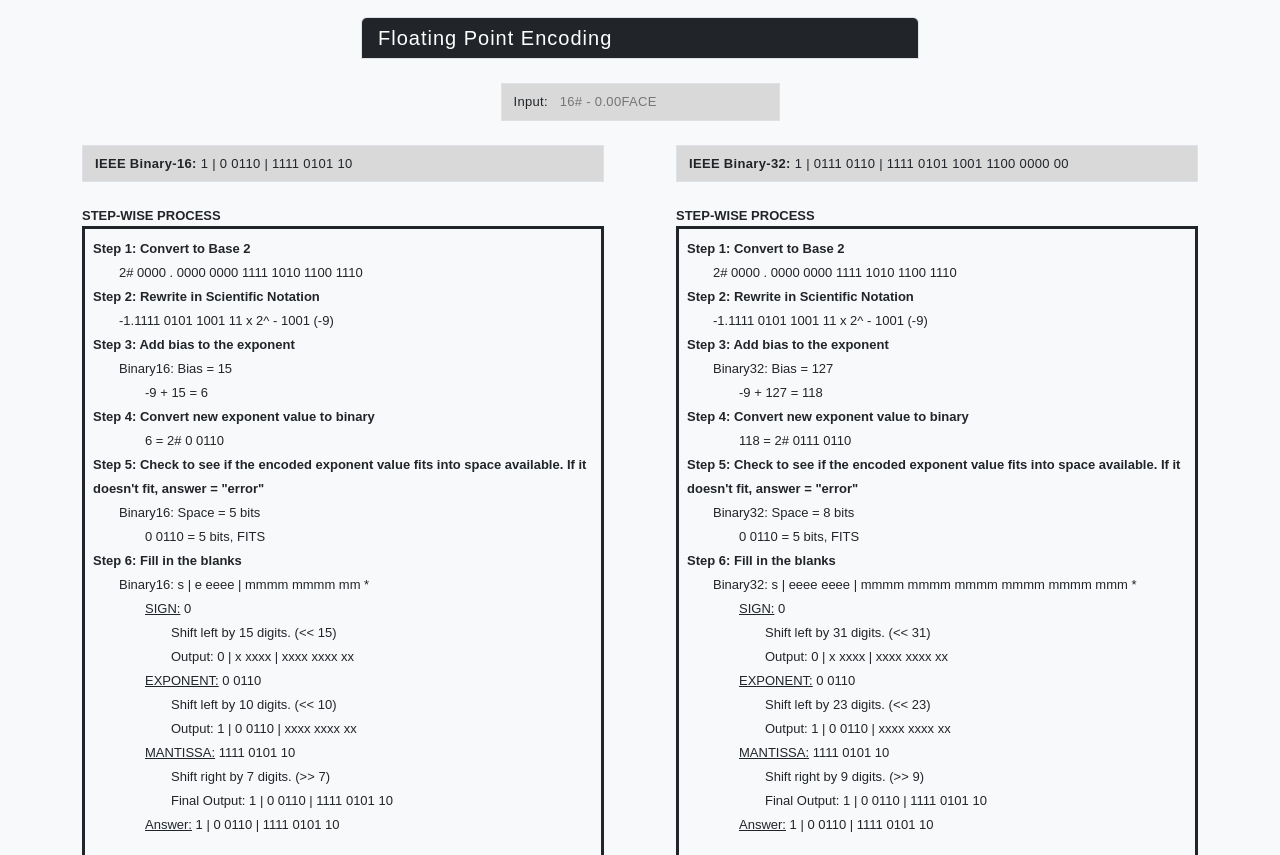
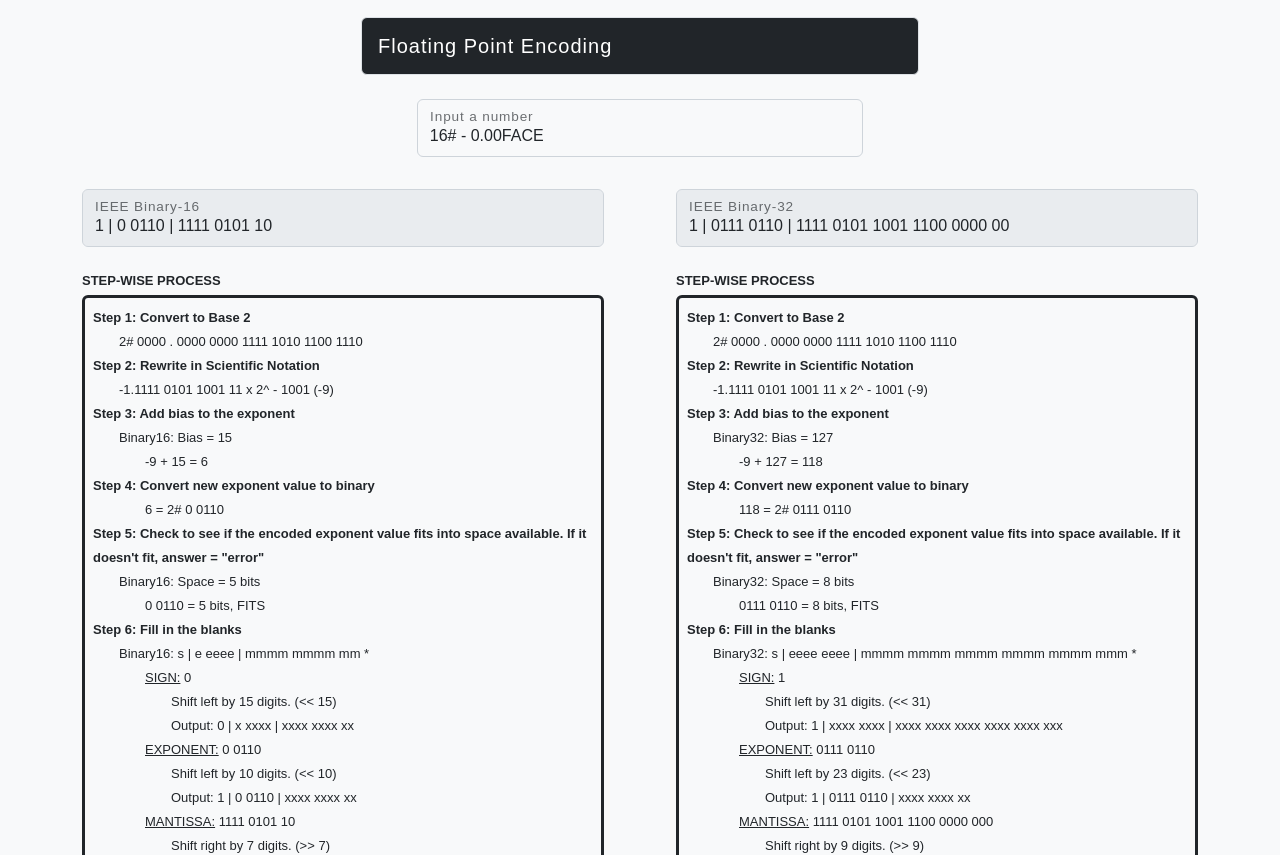
Before and after one commit to smf-steve/integers-conversion-encoding, a plain HTML site: page floating-points.html in a window 1280 px wide. Shown: the part 91-946 px from the top of the page. Drawn offline with nearby package versions, Linux system fonts and the light colour scheme; a web font is replaced by a local one.

Commit message:
changed outputs for floating point

```diff
--- a/floating-points.html
+++ b/floating-points.html
@@ -89,26 +89,27 @@
         </nav>
         <section>
             <div class="container bg-light mt-5">
-                <div class="border mx-auto mt-3 bg-dark text-white rounded-top w-50">
+                <div class="border mx-auto mt-3 py-2 bg-dark text-white rounded w-50">
                     <h5 class="px-3 pt-2"> Floating Point Encoding <h5>
                 </div>
 
-                <div class="container border grey-bg mt-4 w-25">
-                    <div class="row">
-                        <p class="mb-0 spacing py-2 col-2">Input:</p>
-                        <input class="col grey-bg no-border spacing" id="inp" placeholder="16# - 0.00FACE" oninput="floatConvert()">
+                <form class="input" onsubmit="return false">
+                    <div class="form-floating mb-3 mt-4 ml-auto gx-1">
+                        <input type="text" id="inp" class="form-control bg-light" placeholder="16# - 0.00FACE" value="16# - 0.00FACE" oninput="floatConvert()">
+                        <label for="floatingInputVal">Input a number</label>
                     </div>
-                </div>
+                </form>
 
-                <div class="row gap-5 mt-4 mb-5">
+                <div class="row gap-5 mt-2 mb-5">
                     <div class="col-sm">
-                        <div class="container border grey-bg">
-                            <p class="mb-0 spacing py-2"><strong>IEEE Binary-16: </strong><span id="B16">1 | 0 0110 | 1111 0101 10</span></p>
+                        <div class="form-floating mb-3 mt-3 ml-auto gx-1 bg-light">
+                            <input type="text" id="inp" class="form-control" placeholder="1 | 0 0110 | 1111 0101 10" value="1 | 0 0110 | 1111 0101 10" aria-label="Disabled input example" disabled readonly>
+                            <label for="floatingInputVal">IEEE Binary-16</label>
                         </div>
                         <div class="mt-4">
-                            <p class="step-wise mb-0"><strong>STEP-WISE PROCESS</strong></p>
+                            <p class="step-wise mb-1"><strong>STEP-WISE PROCESS</strong></p>
                         </div>
-                        <div class="container border-weight pt-2 px-2 lineheight" id="border">
+                        <div class="container border-weight pt-2 px-2 lineheight rounded" id="border">
                             <div class="step-wise">
                                 <p class="mb-0 bold">Step 1: Convert to Base 2</p>
                                 <p class="mb-0">&emsp;&emsp;2# <span id="base2">0000 . 0000 0000 1111 1010 1100 1110</span></p>
@@ -140,13 +141,14 @@
                         </div>
                     </div>
                     <div class="col-sm">
-                        <div class="container border grey-bg">
-                            <p class="mb-0 spacing py-2"><strong>IEEE Binary-32: </strong><span id="B32">1 | 0111 0110 | 1111 0101 1001 1100 0000 00</span></p>
+                        <div class="form-floating mb-3 mt-3 ml-auto gx-1 bg-light">
+                            <input type="text" id="inp" class="form-control" placeholder="1 | 0111 0110 | 1111 0101 1001 1100 0000 00" value="1 | 0111 0110 | 1111 0101 1001 1100 0000 00" aria-label="Disabled input example" disabled readonly>
+                            <label for="floatingInputVal">IEEE Binary-32</label>
                         </div>
                         <div class="mt-4">
-                            <p class="step-wise mb-0"><strong>STEP-WISE PROCESS</strong></p>
+                            <p class="step-wise mb-1"><strong>STEP-WISE PROCESS</strong></p>
                         </div>
-                        <div class="container border-weight pt-2 px-2 lineheight">
+                        <div class="container border-weight pt-2 px-2 lineheight rounded">
                             <div class="step-wise">
                                 <p class="mb-0 bold">Step 1: Convert to Base 2</p>
                                 <p class="mb-0">&emsp;&emsp;2# <span id="base2">0000 . 0000 0000 1111 1010 1100 1110</span></p>
@@ -159,19 +161,19 @@
                                 <p class="mb-0">&emsp;&emsp;&emsp;&emsp;<span id="bias32">118</span> = 2# <span id="binaryBias32">0111 0110</span></p>
                                 <p class="mb-0 bold">Step 5: Check to see if the encoded exponent value fits into space available. If it doesn't fit, answer = "error"</p>
                                 <p class="mb-0">&emsp;&emsp;Binary32: Space = 8 bits</p>
-                                <p class="mb-0">&emsp;&emsp;&emsp;&emsp;<span id="binaryBias32">0 0110</span> = <span id="bias32size"> 5 </span> bits, <span id="check32">FITS</span></p>
+                                <p class="mb-0">&emsp;&emsp;&emsp;&emsp;<span id="binaryBias32">0111 0110</span> = <span id="bias32size"> 8 </span> bits, <span id="check32">FITS</span></p>
                                 <p class="mb-0 bold">Step 6: Fill in the blanks</p>
                                 <p class="mb-0">&emsp;&emsp;Binary32: s | eeee eeee | mmmm mmmm mmmm mmmm mmmm mmm *</p>
-                                <p class="mb-0">&emsp;&emsp;&emsp;&emsp;<u>SIGN:</u><span id="sign"> 0 </span> </p>
+                                <p class="mb-0">&emsp;&emsp;&emsp;&emsp;<u>SIGN:</u><span id="sign"> 1 </span> </p>
                                 <P class="mb-0">&emsp;&emsp;&emsp;&emsp;&emsp;&emsp;Shift left by 31 digits. (&lt;&lt; 31) </p>
-                                <p class="mb-0">&emsp;&emsp;&emsp;&emsp;&emsp;&emsp;Output: <span id="signOutput32">0 | x xxxx | xxxx xxxx xx</span></p>
-                                <p class="mb-0">&emsp;&emsp;&emsp;&emsp;<u>EXPONENT:</u> <span id="biasBase2">0 0110</span></p>
+                                <p class="mb-0">&emsp;&emsp;&emsp;&emsp;&emsp;&emsp;Output: <span id="signOutput32">1 | xxxx xxxx | xxxx xxxx xxxx xxxx xxxx xxx</span></p>
+                                <p class="mb-0">&emsp;&emsp;&emsp;&emsp;<u>EXPONENT:</u> <span id="biasBase2">0111 0110</span></p>
                                 <p class="mb-0">&emsp;&emsp;&emsp;&emsp;&emsp;&emsp;Shift left by 23 digits. (&lt;&lt; 23) </p>
-                                <p class="mb-0">&emsp;&emsp;&emsp;&emsp;&emsp;&emsp;Output: <span id="expOutput32">1 | 0 0110 | xxxx xxxx xx</span></p>
-                                <p class="mb-0">&emsp;&emsp;&emsp;&emsp;<u>MANTISSA:</u> <span id="mantissa32">1111 0101 10</span></p>
+                                <p class="mb-0">&emsp;&emsp;&emsp;&emsp;&emsp;&emsp;Output: <span id="expOutput32">1 | 0111 0110 | xxxx xxxx xx</span></p>
+                                <p class="mb-0">&emsp;&emsp;&emsp;&emsp;<u>MANTISSA:</u> <span id="mantissa32">1111 0101 1001 1100 0000 000</span></p>
                                 <p class="mb-0">&emsp;&emsp;&emsp;&emsp;&emsp;&emsp;Shift right by 9 digits. (&gt;&gt; 9) </p>
-                                <p class="mb-0">&emsp;&emsp;&emsp;&emsp;&emsp;&emsp;Final Output: <span id="B32">1 | 0 0110 | 1111 0101 10</span></p>
-                                <p class="mb-0">&emsp;&emsp;&emsp;&emsp;<u>Answer:</u><span id="B32"> 1 | 0 0110 | 1111 0101 10</span></p>
+                                <p class="mb-0">&emsp;&emsp;&emsp;&emsp;&emsp;&emsp;Final Output: <span id="B32">1 | 0111 0110 | 1111 0101 1001 1100 0000 000</span></p>
+                                <p class="mb-0">&emsp;&emsp;&emsp;&emsp;<u>Answer:</u><span id="B32"> 1 | 0111 0110 | 1111 0101 1001 1100 0000 000</span></p>
                                 <p class="mb-0"><br>&emsp;&emsp;*s = sign, e = exponent, m = mantissa</p>
                                 <p class="mb-0">&emsp;&emsp;<strong>Note</strong> that if the mantissa is too large to fit in the space available, precision is lost.</p>
                             </div>
--- a/fpstyle.css
+++ b/fpstyle.css
@@ -285,3 +285,7 @@
 .no-border {
   border: 0;
 }
+
+.brd-clr-grey {
+  border-color: #eaecef;
+}
```
